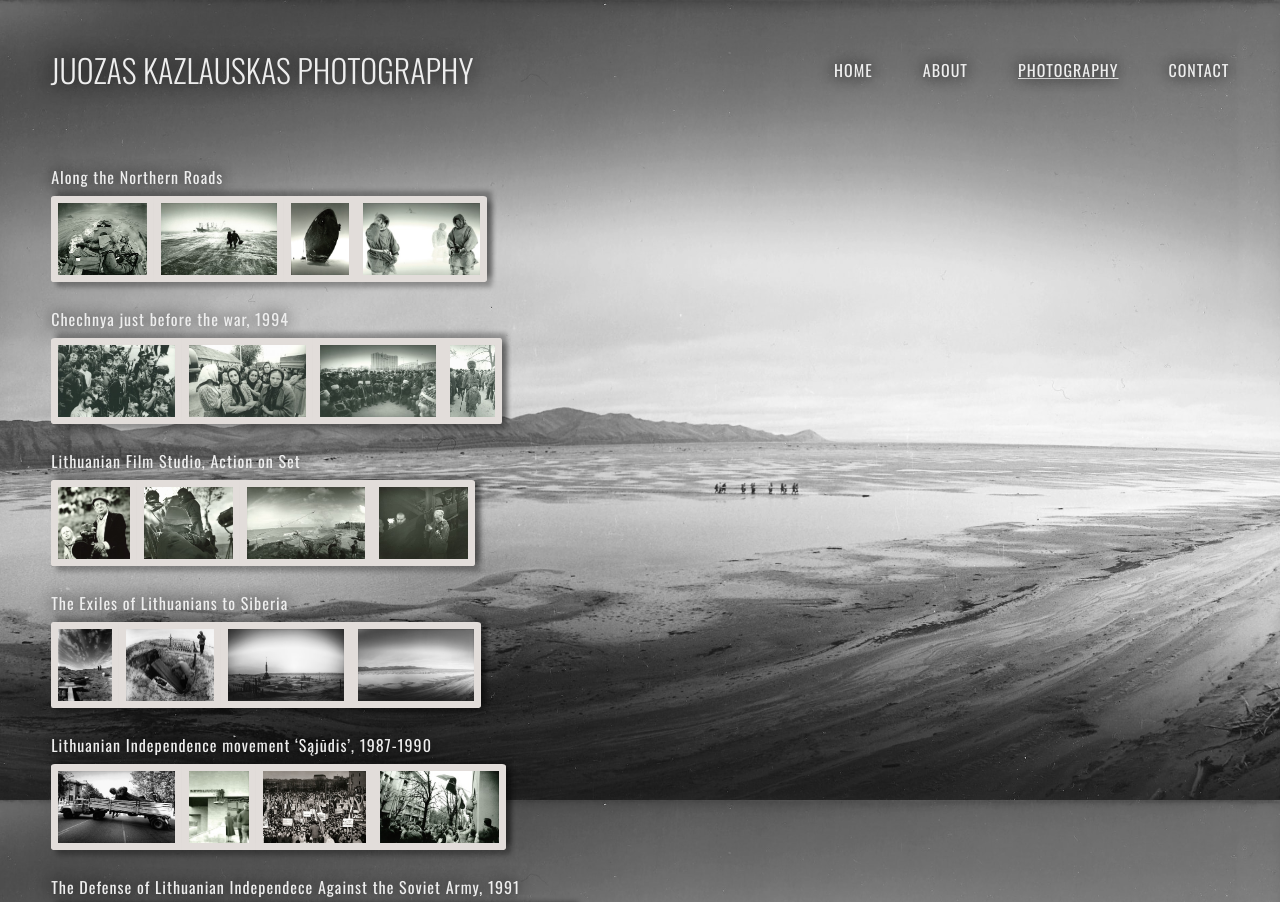
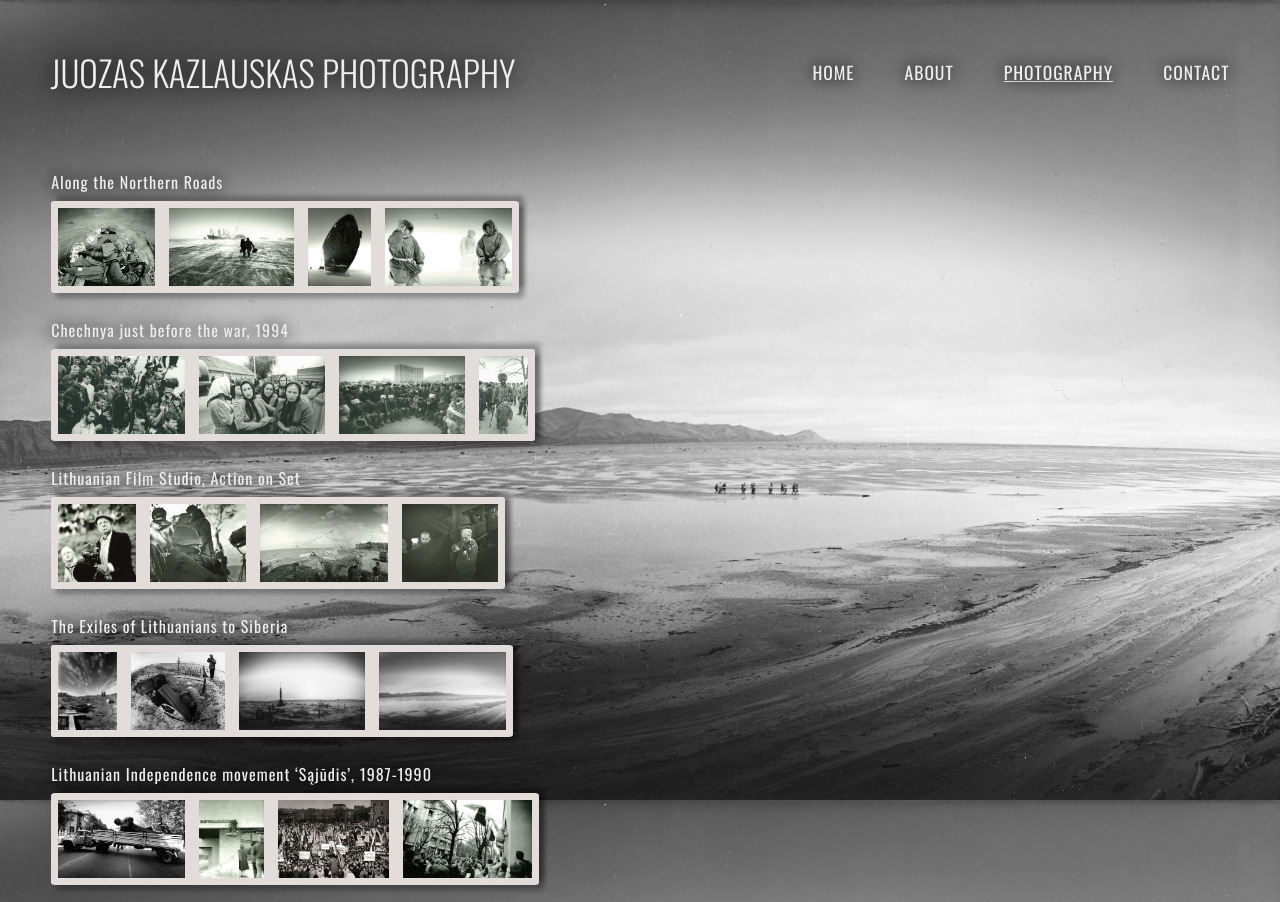
Before and after one commit to mkunevicius/JuozasKazlauskas, a plain HTML site: page photography.html in a window 1280 px wide. Shown: the top 902 px of the page. Drawn offline with nearby package versions, Linux system fonts and the light colour scheme.

Commit message:
small updates

```diff
--- a/css/style.css
+++ b/css/style.css
@@ -293,6 +293,7 @@ ul {
   .name a,
   .main-nav a {
     padding: 25px 25px;
+    font-size: 1.1em;
   }
 
   #wrapper {
@@ -320,7 +321,7 @@ ul {
   }
 
   .thumb {
-    height: 86px;
+    height: 92px;
   }
 
   .galleryName {
@@ -334,7 +335,7 @@ ul {
 
 }
 
-@media (min-width: 1600px) {
+@media (min-width: 1900px) {
 
   .text {
     max-width: 720px;
```
Also changed, not shown: img/img_04.jpg, 1 other file.
